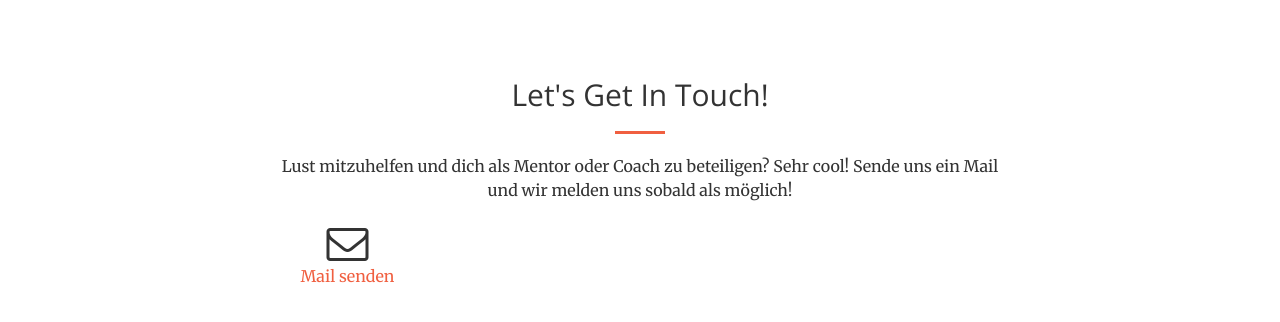
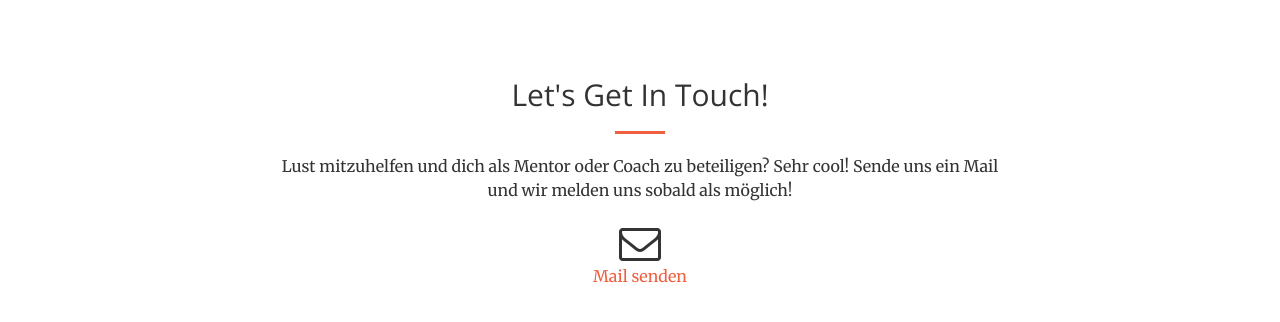
Before and after one commit to CoderDojoSG/coderdojosg.github.io, a website: page index.html in a window 1280 px wide. Shown: the part 1996-2318 px from the top of the page. Drawn offline with nearby package versions, Linux system fonts and the light colour scheme.

Commit message:
Update index.html

```diff
--- a/index.html
+++ b/index.html
@@ -187,7 +187,7 @@
                     <hr class="primary">
                     <p>Lust mitzuhelfen und dich als Mentor oder Coach zu beteiligen? Sehr cool! Sende uns ein Mail und wir melden uns sobald als möglich!</p>
                 </div>
-                <div class="col-sm-6 text-center">
+                <div class="col-lg-8 col-lg-offset-2 text-center">
                     <i class="fa fa-envelope-o fa-3x sr-contact"></i>
                     <p><a href="mailto:hey@marcio.ch">Mail senden</a></p>
                 </div>
```
